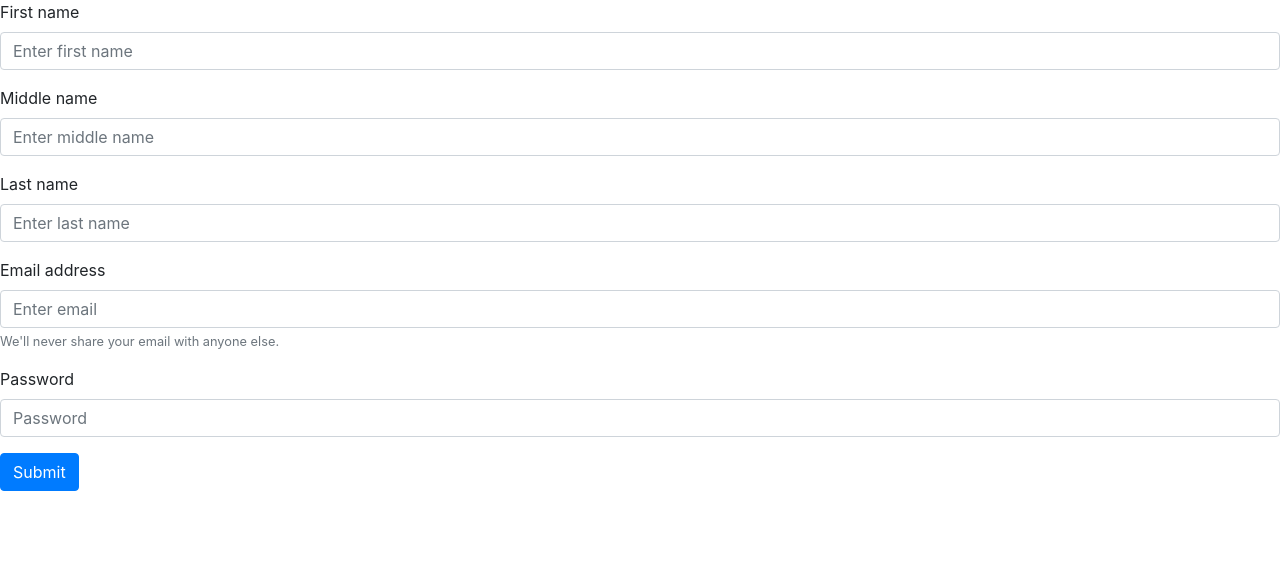
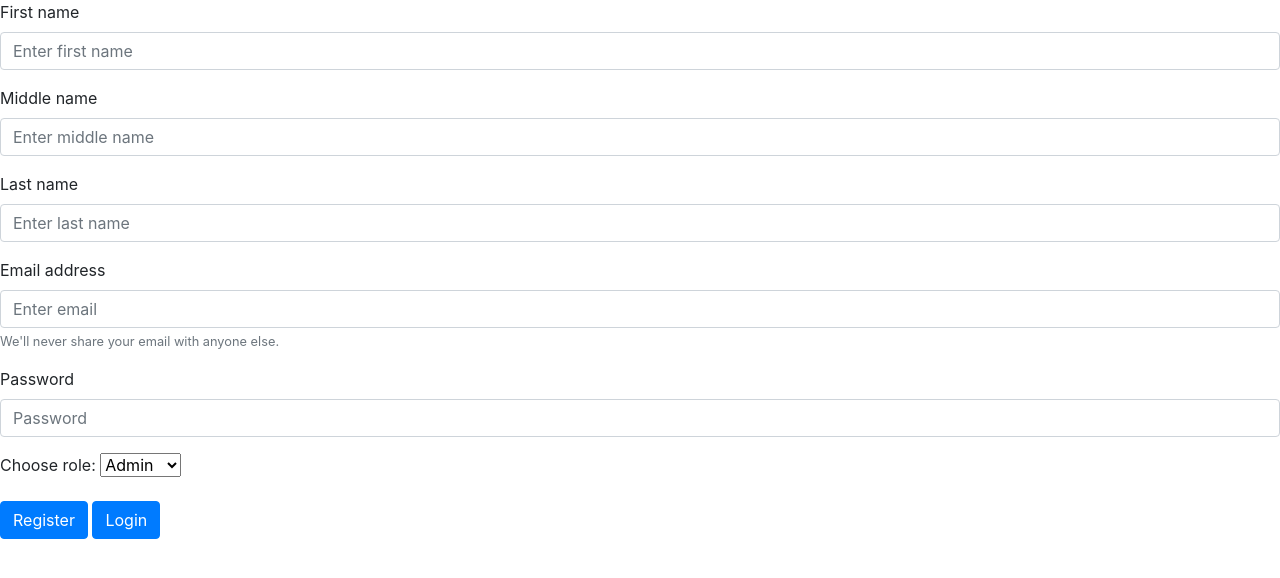
Before and after one commit to Jessel2023/activity_IPT, a PHP site: page /register.php in a window 1280 px wide. Shown: the top 578 px of the page. Run offline with PHP 8.4, Linux system fonts and the light colour scheme.

Commit message:
role added

```diff
--- a/register.php
+++ b/register.php
@@ -29,7 +29,16 @@
         <label for="password">Password</label>
         <input name="password" type="password" class="form-control" id="password" placeholder="Password">
     </div>
-    <button type="submit" name="register" class="btn btn-primary">Submit</button>
+    <div class="form-group">
+  <label for="role">Choose role:</label>
+    <select name="role" id="role">
+        <option value="1">Admin</option>
+        <option value="2">Student</option>
+    </select>
+  </div>
+    <button type="submit" name="register" class="btn btn-primary">Register</button>
+    <a href="index.php" class="btn btn-primary">Login</a>
+
 </form>
 </body>
 </html>
```
Also changed, not shown: process.php (+11 -2 lines).
